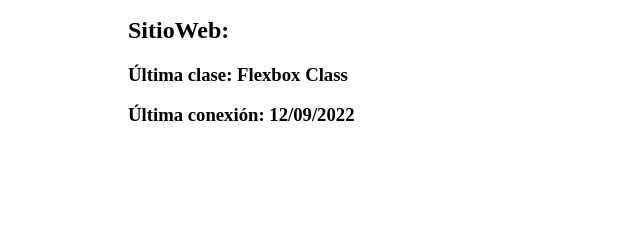
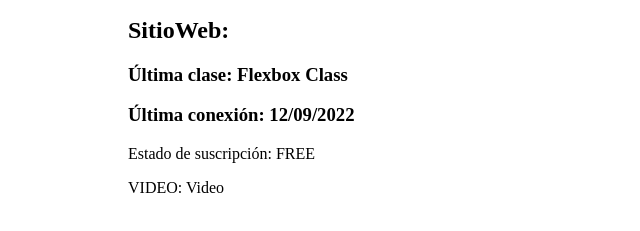
Before and after one commit to prattparedes/PROMISES, a plain HTML site: page index.html in a window 1280 px wide. Shown: the part 101-332 px from the top of the page, without its empty margins (0-640 px from the left). Drawn offline with Linux system fonts and the light colour scheme; no server answers.

Commit message:
PROMISES COMPLETED

```diff
--- a/app.js
+++ b/app.js
@@ -116,6 +116,21 @@ console.log('<----------------EJERCICIO PROMISES-------------------->')
  * 4. console.log el resultado de getVideo () en main ()
  */
 
+// Creando promise suscripción
+function EstadoSuscripción (suscripción) {
+    return new Promise ((resolve, reject) => {
+        resolve (suscripción)
+    })
+}
+
+let Suscripción_texto = document.querySelector('.suscripcion')
+
+async function SuscripcionREF (suscripcion) {
+    Suscripción_texto.innerHTML = await EstadoSuscripción(suscripcion)
+}
+
+SuscripcionREF('VIP')
+
 //MI MANERA
 function GetVideo(SubscriptionStatus) {
     if (SubscriptionStatus === 'VIP') {
@@ -142,3 +157,35 @@ async function main_1(argument1) {
 main_1('FREE')
 
 //MANERA CORRECTA
+
+function obtenerVideo(EstadoSuscripción) {
+    return new Promise((resolve, reject) => {
+        if (EstadoSuscripción === 'VIP') {
+            resolve ('Mostrar Video')
+        }
+        else if (EstadoSuscripción === 'FREE') {
+            resolve ('Mostrar Trailer')
+        }
+        else {
+            reject ('No Video')
+        }
+    })
+
+}
+
+let videoREF = document.querySelector('.video')
+
+async function Principal(Suscripción) {
+    const estado = await EstadoSuscripción(Suscripción)
+    Suscripción_texto.innerHTML = estado
+    videoREF.innerHTML = 'Video'
+    try{
+        console.log(await obtenerVideo(estado))
+    }
+    catch (e) {
+        console.log(e)
+        videoREF.innerHTML = e
+    }
+}
+
+Principal('FREE')
--- a/index.html
+++ b/index.html
@@ -14,5 +14,7 @@
         <h2>SitioWeb: <span class="website"></span></h2>
         <h3>Última clase: <span class="lastclass"></span></h3>
         <h3>Última conexión: <span class="lastconnect"></span></h3>
+        <p>Estado de suscripción: <span class="suscripcion"></span></p>
+        <p>VIDEO: <span class="video"></span></p>
 </body>
 </html>
```
